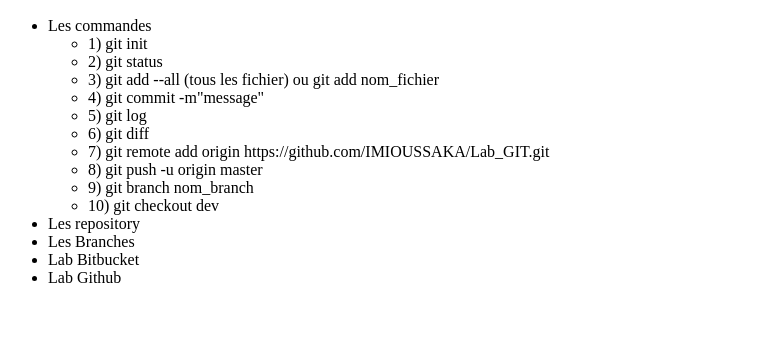
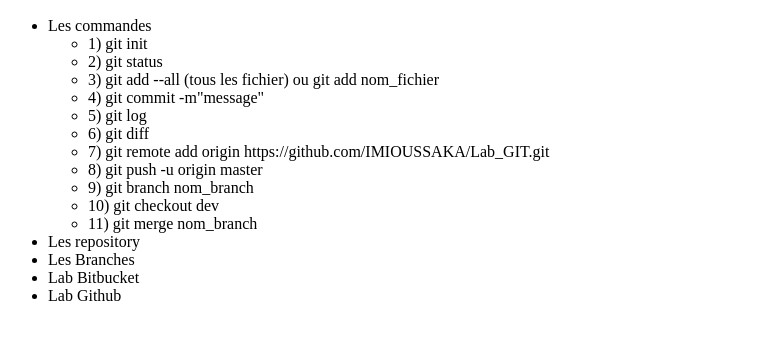
Before and after one commit to IMIOUSSAKA/Lab_GIT, a plain HTML site: page index.html in a window 1280 px wide. Shown: the part 96-436 px from the top of the page, without its empty margins (0-777 px from the left). Drawn offline with Linux system fonts and the light colour scheme.

Commit message:
2eme commit branch dev

```diff
--- a/index.html
+++ b/index.html
@@ -22,6 +22,7 @@
             <li>8) git push -u origin master</li>
             <li>9) git branch nom_branch</li>
             <li>10) git checkout dev</li>
+            <li>11) git merge nom_branch</li>
         </ul>
 
 
```
